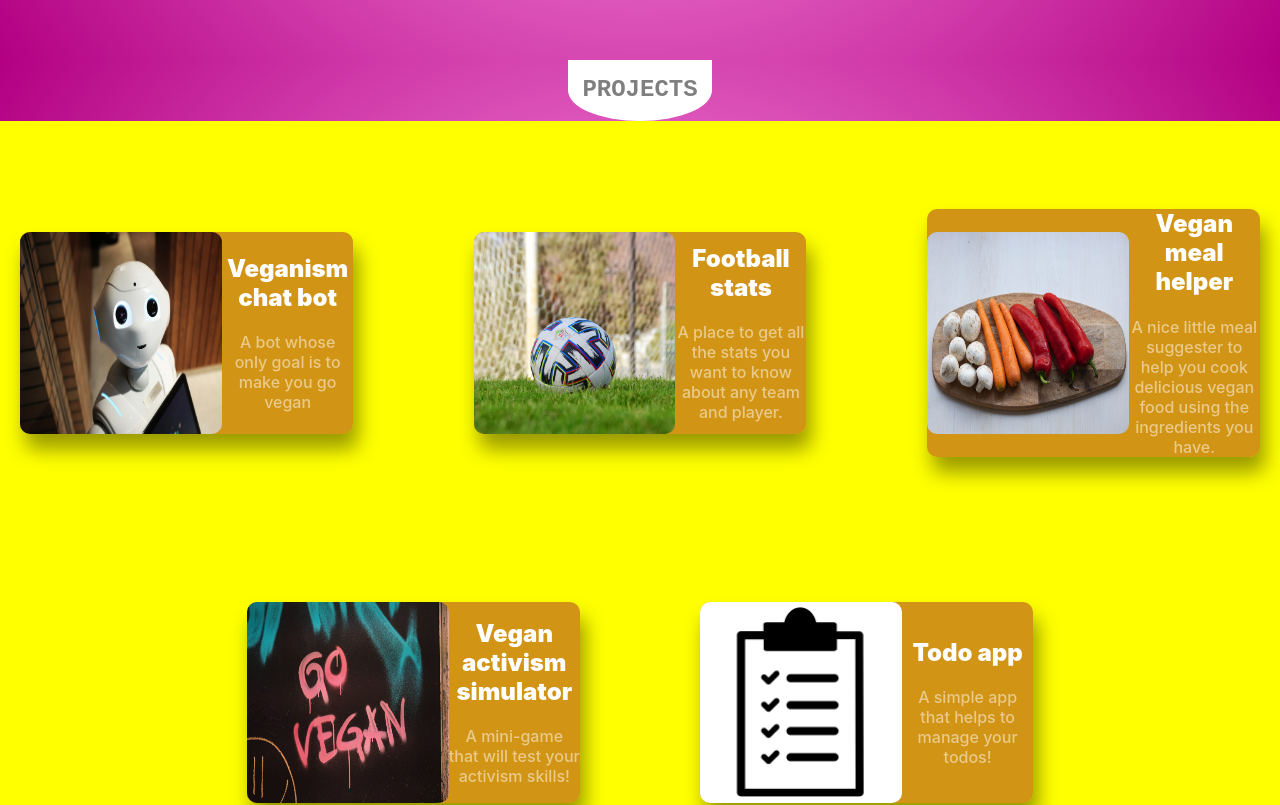
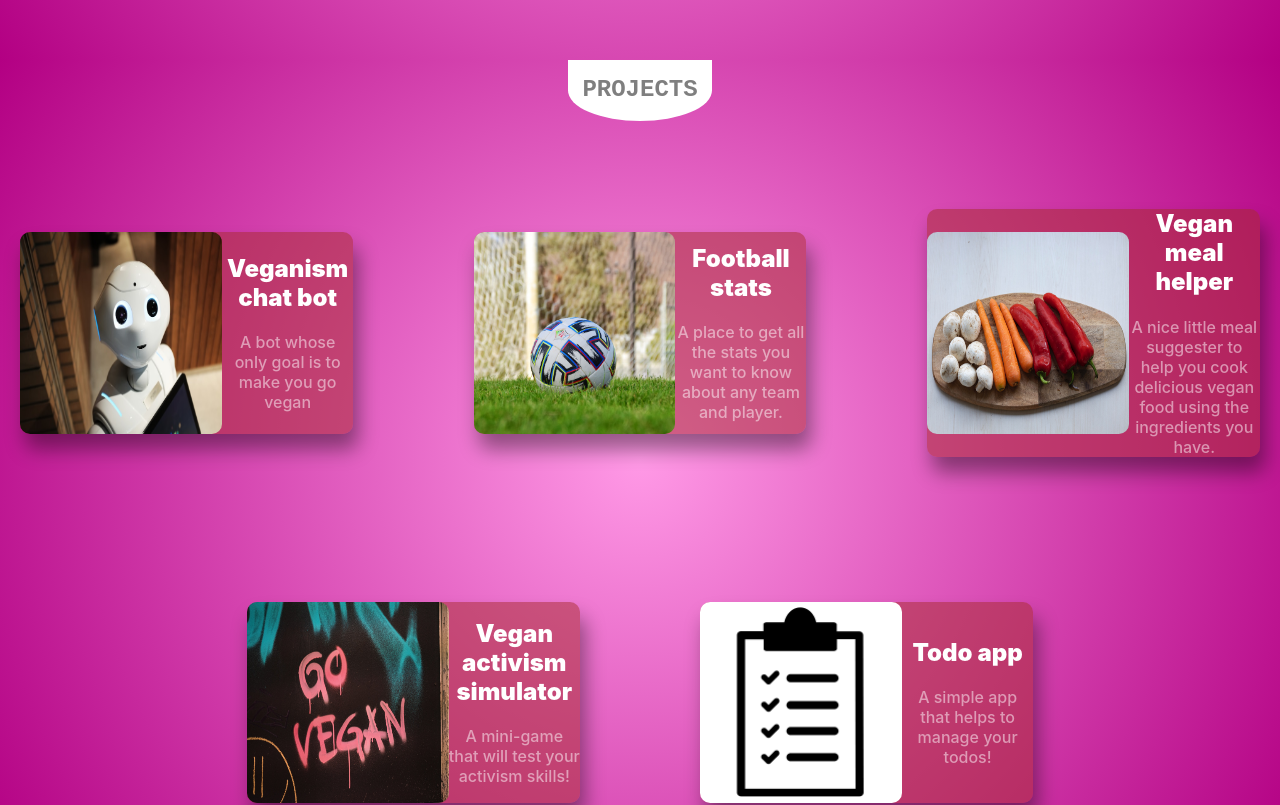
Before and after one commit to yashwanthwebdev/portfolio-pro, a React (Create React App) app: page / in a window 1280 px wide. Shown: the part 1540-2345 px from the top of the page. Built offline with nearby package versions, Linux system fonts and the light colour scheme.

Commit message:
resposnsive layout changes to projects after scroll snap changes 12

```diff
--- a/src/Components/Projects/Projects.js
+++ b/src/Components/Projects/Projects.js
@@ -91,7 +91,7 @@ function Projects(props) {
             justifyContent: "center",
             // marginBottom: "4ch",
             placeItems: "center",
-            backgroundColor: "yellow",
+            // backgroundColor: "yellow",
             // height: "maxContent",
           }}
         >
```
